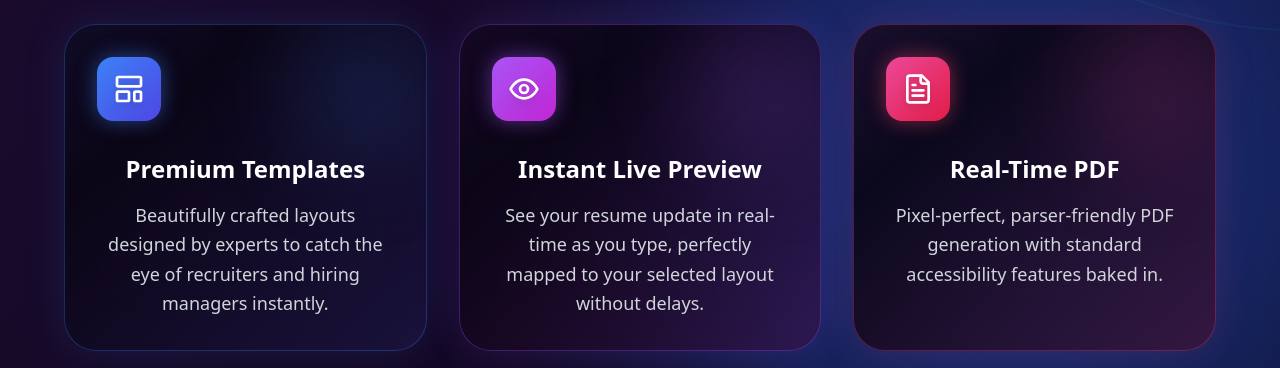
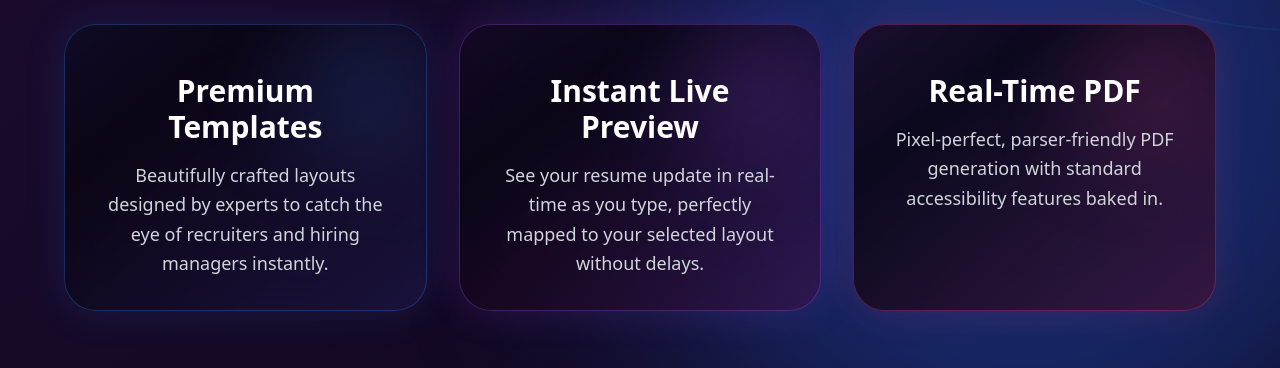
Before and after one commit to shariq001/resume-builder, a Next.js app in the folder frontend/: page / in a window 1280 px wide. Shown: the part 835-1203 px from the top of the page. Built offline with nearby package versions, Linux system fonts and the light colour scheme; no server answers.

Commit message:
style: Remove icons from feature cards on landing page for a cleaner layout

```diff
--- a/frontend/app/page.tsx
+++ b/frontend/app/page.tsx
@@ -108,11 +108,8 @@ export default function Home() {
            <motion.div variants={itemVariants} whileHover={{ y: -10, scale: 1.02 }} className="relative p-8 rounded-[2rem] border border-blue-500/30 bg-gradient-to-br from-blue-900/40 via-[#0a0514]/90 to-indigo-900/40 bg-[length:200%_200%] animate-gradient-bg backdrop-blur-xl overflow-hidden group shadow-[0_0_40px_rgba(59,130,246,0.15)]">
               <div className="absolute top-0 right-0 w-32 h-32 bg-blue-500/20 blur-[50px] rounded-full pointer-events-none"></div>
 
-              <div className="relative z-10">
-                <div className="w-16 h-16 bg-gradient-to-br from-blue-500 to-indigo-600 rounded-2xl flex items-center justify-center text-white mb-8 shadow-[0_0_20px_rgba(59,130,246,0.5)] group-hover:rotate-6 group-hover:scale-110 transition-all duration-500">
-                  <LayoutTemplate size={32} strokeWidth={2} className="drop-shadow-lg" />
-                </div>
-                <h3 className="text-2xl font-bold mb-4 font-display text-white">Premium Templates</h3>
+              <div className="relative z-10 pt-4">
+                <h3 className="text-3xl font-bold mb-4 font-display text-white">Premium Templates</h3>
                 <p className="text-gray-300 leading-relaxed text-lg">Beautifully crafted layouts designed by experts to catch the eye of recruiters and hiring managers instantly.</p>
               </div>
            </motion.div>
@@ -121,11 +118,8 @@ export default function Home() {
            <motion.div variants={itemVariants} whileHover={{ y: -10, scale: 1.02 }} className="relative p-8 rounded-[2rem] border border-purple-500/30 bg-gradient-to-br from-purple-900/40 via-[#0a0514]/90 to-fuchsia-900/40 bg-[length:200%_200%] animate-gradient-bg backdrop-blur-xl overflow-hidden group shadow-[0_0_40px_rgba(168,85,247,0.15)]">
               <div className="absolute top-0 right-0 w-32 h-32 bg-purple-500/20 blur-[50px] rounded-full pointer-events-none"></div>
 
-              <div className="relative z-10">
-                <div className="w-16 h-16 bg-gradient-to-br from-purple-500 to-fuchsia-600 rounded-2xl flex items-center justify-center text-white mb-8 shadow-[0_0_20px_rgba(168,85,247,0.5)] group-hover:rotate-6 group-hover:scale-110 transition-all duration-500">
-                  <Eye size={32} strokeWidth={2} className="drop-shadow-lg" />
-                </div>
-                <h3 className="text-2xl font-bold mb-4 font-display text-white">Instant Live Preview</h3>
+              <div className="relative z-10 pt-4">
+                <h3 className="text-3xl font-bold mb-4 font-display text-white">Instant Live Preview</h3>
                 <p className="text-gray-300 leading-relaxed text-lg">See your resume update in real-time as you type, perfectly mapped to your selected layout without delays.</p>
               </div>
            </motion.div>
@@ -134,11 +128,8 @@ export default function Home() {
            <motion.div variants={itemVariants} whileHover={{ y: -10, scale: 1.02 }} className="relative p-8 rounded-[2rem] border border-pink-500/30 bg-gradient-to-br from-pink-900/40 via-[#0a0514]/90 to-rose-900/40 bg-[length:200%_200%] animate-gradient-bg backdrop-blur-xl overflow-hidden group shadow-[0_0_40px_rgba(244,63,94,0.15)]">
               <div className="absolute top-0 right-0 w-32 h-32 bg-pink-500/20 blur-[50px] rounded-full pointer-events-none"></div>
 
-              <div className="relative z-10">
-                <div className="w-16 h-16 bg-gradient-to-br from-pink-500 to-rose-600 rounded-2xl flex items-center justify-center text-white mb-8 shadow-[0_0_20px_rgba(244,63,94,0.5)] group-hover:rotate-6 group-hover:scale-110 transition-all duration-500">
-                  <FileText size={32} strokeWidth={2} className="drop-shadow-lg" />
-                </div>
-                <h3 className="text-2xl font-bold mb-4 font-display text-white">Real-Time PDF</h3>
+              <div className="relative z-10 pt-4">
+                <h3 className="text-3xl font-bold mb-4 font-display text-white">Real-Time PDF</h3>
                 <p className="text-gray-300 leading-relaxed text-lg">Pixel-perfect, parser-friendly PDF generation with standard accessibility features baked in.</p>
               </div>
            </motion.div>
```
